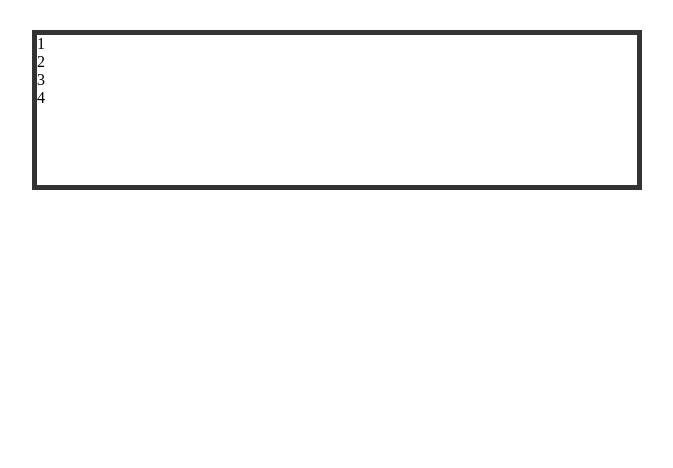
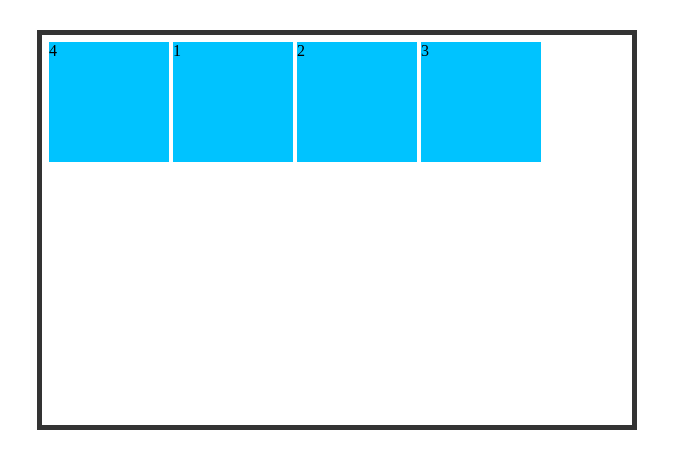
Before and after one commit to liebertuslin/css-flexbox, a plain HTML site: page container-flex/index.html in a window 1280 px wide. Shown: the whole page, without its empty margins (303-976 px from the left). Drawn offline with Linux system fonts and the light colour scheme.

Commit message:
belajar flexbox

```diff
--- a/container-flex/style.css
+++ b/container-flex/style.css
@@ -1,6 +1,35 @@
 .container {
   width: 600px;
-  height: 150px;
+  height: 400px;
   border: 5px solid #333;
   margin: 30px auto;
+  padding: 5px;
+  box-sizing: border-box;
+  display: flex;
+  /*flex-direction: row; /* default */
+  /* flex-wrap: wrap; */
+  /* justify-content: flex-end; */
 }
+
+.container div {
+  width: 120px;
+  height: 120px;
+  background: rgb(0, 195, 255);
+  margin: 2px;
+}
+
+.container div.satu {
+  order: 2;
+}
+
+.container div.dua {
+  order: 3;
+}
+
+.container div.tiga {
+  order: 4;
+}
+
+.container div.empat {
+  order: 1;
+}
```
